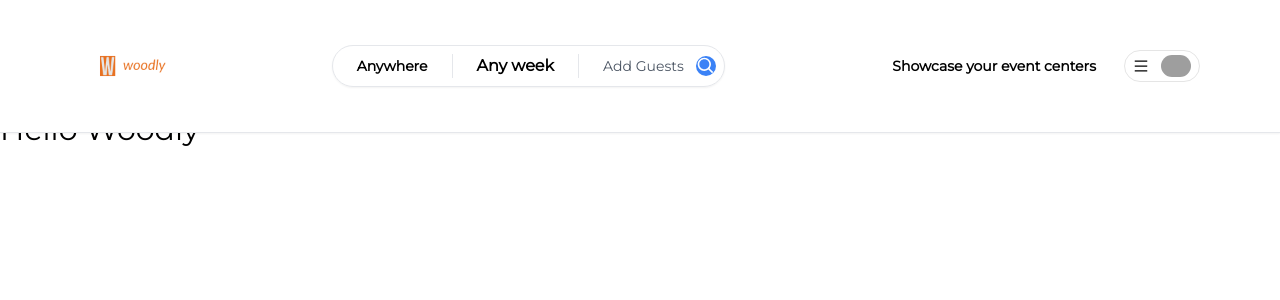
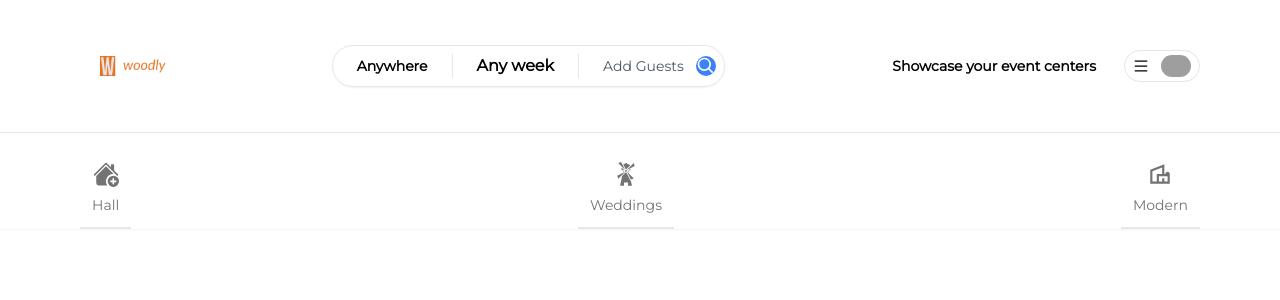
Before and after one commit to Oluwaseyi3/woodly, a Next.js app: page / in a window 1280 px wide. Shown: the top 300 px of the page. Built offline with nearby package versions, Linux system fonts and the light colour scheme; no server answers; grey boxes are pictures that could not be loaded.

Commit message:
added Categories

```diff
--- /dev/null
+++ b/app/components/navbar/Categories.tsx
@@ -0,0 +1,59 @@
+'use client'
+
+import React from 'react'
+import Container from '../Container'
+import  {BsHouseAddFill} from "react-icons/bs"
+import  {GiWindmill} from "react-icons/gi"
+import {MdOutlineVilla} from "react-icons/md"
+import CategoryBox from './CategoryBox'
+
+
+export const categories = [
+    {
+        label: "Hall",
+        icon: BsHouseAddFill,
+        description: "Event halls close to you"
+    }
+    ,
+    {
+        label: "Weddings",
+        icon: GiWindmill,
+        description: "Event halls for weddings"
+    },
+
+      {
+        label: "Modern",
+        icon: MdOutlineVilla,
+        description: "Event halls for weddings"
+    },
+
+]
+
+const Categories = () => {
+  return (
+    <Container>
+        <div
+         className='pt-4
+         flex
+         flex-row
+         items-center
+         justify-between
+         overflow-x-auto
+         '
+        >
+          {
+            categories.map((item) =>(
+                <CategoryBox
+                 key={item.label}
+                 label={item.label}
+                 description={item.description}
+                 icon={item.icon}
+                />
+            ))
+          }
+        </div>
+    </Container>
+  )
+}
+
+export default Categories
--- /dev/null
+++ b/app/components/navbar/CategoryBox.tsx
@@ -0,0 +1,53 @@
+'use client'
+
+import { useSearchParams, useRouter } from 'next/navigation';
+import React from 'react'
+import {useCallback} from "react"
+import { IconType } from 'react-icons'
+import qs from "query-string"
+
+
+interface CategoryBoxProps {
+  icon: IconType;
+  label: string;
+  selected?: boolean
+}
+
+const CategoryBox: React.FC<CategoryBoxProps> = ({
+    icon: Icon, label, selected
+}) => {
+
+   const router = useRouter()
+   const params = useSearchParams()
+
+   const handleClick = useCallback(
+     () => {
+       let currentQuery ={}
+
+       if (params) {
+        currentQuery = qs.parse(params.toString())
+
+        const updatedQuery: any = {
+          ...currentQuery, category: label
+        }
+       }
+     },
+     [],
+   )
+
+  return (
+    <div
+     className={`flex flex-col items-center gap-2 p-3
+     border-b-2 hover:text-neutral-800 transition   ${selected ? "border-b-neutral" : "border-tranparent"}
+     ${selected ? "text-neutral-800" : "text-neutral-500"}
+     `}
+    >
+    <Icon size={26}/>
+    <div className='font-medium text-sm'>
+      {label}
+    </div>
+    </div>
+  )
+}
+
+export default CategoryBox
--- a/app/components/navbar/Navbar.tsx
+++ b/app/components/navbar/Navbar.tsx
@@ -5,6 +5,7 @@
 import UserMenu from "./UserMenu";
 import { User } from "@prisma/client";
 import { SafeUser } from "@/app/types";
+import Categories from "./Categories";
 
 interface NavbarProps{
      currentUser?: SafeUser | null
@@ -38,6 +39,7 @@
                  </div>
                 </Container>
              </div>
+             <Categories/>
         </div>
      );
 }
--- a/package.json
+++ b/package.json
@@ -20,6 +20,7 @@
     "eslint-config-next": "13.3.0",
     "next": "13.3.0",
     "next-auth": "^4.22.1",
+    "query-string": "^8.1.0",
     "react": "18.2.0",
     "react-dom": "18.2.0",
     "react-hook-form": "^7.43.7",
```
Also changed, not shown: 1 other file (tests, documents, lock files or other folders).
